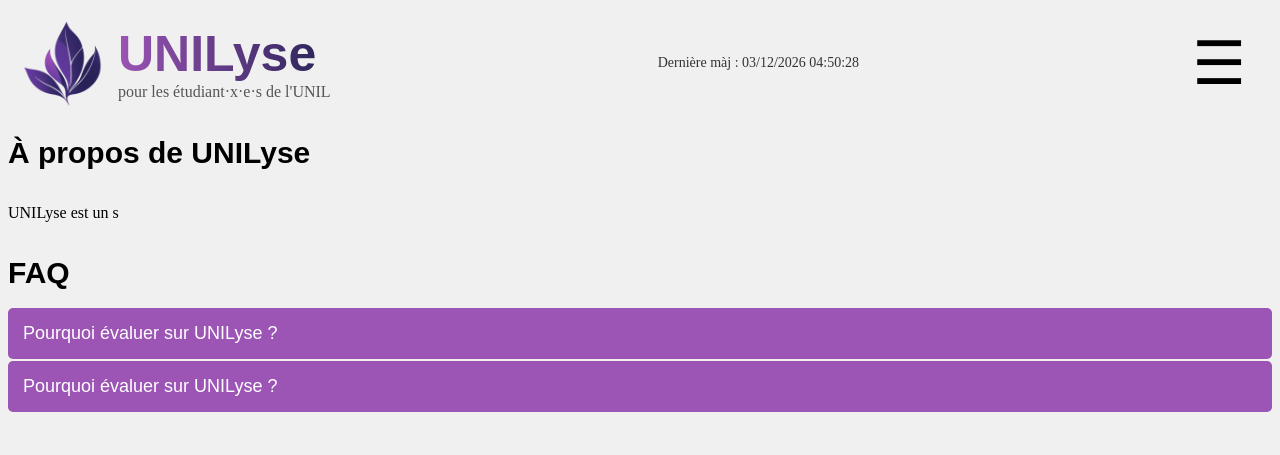
After one commit to Itus19/UNILyse, a Flask app: page /about in a window 1280 px wide. The commit adds this page. Shown: the top 455 px of the page. Run offline with Flask 3, Linux system fonts and the light colour scheme.

Commit message:
Sauvegarde des modifications dans about.html

```diff
--- a/app/app.py
+++ b/app/app.py
@@ -334,5 +334,9 @@
     except Exception as e:
         return jsonify({"error": "Erreur inconnue"}), 500
 
+@app.route('/about')
+def about():
+    return render_template('about.html')
+
 if __name__ == '__main__':
     app.run(debug=True, port=5001)  # Assurez-vous que l'application est lancée correctement
--- a/app/static/scripts.js
+++ b/app/static/scripts.js
@@ -131,4 +131,24 @@
     resetButton.addEventListener("click", () => {
         alert("Réinitialisation du formulaire");
     });
+
+    // Fonctionnalité pour l'accordéon
+    const accordions = document.querySelectorAll(".accordion-faq");
+
+    accordions.forEach(accordion => {
+        accordion.addEventListener("click", () => {
+            // Toggle la classe active pour changer l'apparence du bouton
+            accordion.classList.toggle("active");
+
+            // Gérer l'affichage du panneau associé
+            const panel = accordion.nextElementSibling;
+            if (panel.style.maxHeight) {
+                // Si le panneau est ouvert, on le ferme
+                panel.style.maxHeight = null;
+            } else {
+                // Sinon, on ajuste sa hauteur pour qu'il s'ouvre
+                panel.style.maxHeight = panel.scrollHeight + "px";
+            }
+        });
+    });
 });
--- a/app/static/style.css
+++ b/app/static/style.css
@@ -555,3 +555,42 @@
 .popup-evaluation-content button:hover {
     background-color: #2c3e50; /* Couleur au survol */
 }
+
+/* ============================
+   STYLES POUR L'ACCORDÉON
+   ============================ */
+
+.accordion-faq {
+    background-color: #9c54b5; /* Couleur de fond du bouton d'accordéon */
+    color: white; /* Couleur du texte */
+    cursor: pointer; /* Change le curseur pour indiquer que c'est cliquable */
+    padding: 15px; /* Espacement interne */
+    width: 100%; /* Largeur du bouton */
+    border: none; /* Supprime les bordures */
+    text-align: left; /* Aligne le texte à gauche */
+    outline: none; /* Supprime le contour par défaut */
+    font-size: 18px; /* Taille de la police */
+    transition: background-color 0.3s ease; /* Animation pour le changement de couleur */
+    border-radius: 5px; /* Coins arrondis */
+    margin-bottom: -10px; /* Espacement entre les boutons */
+}
+
+.accordion-faq:hover {
+    background-color: #7a3e91; /* Couleur au survol */
+}
+
+.accordion-faq.active {
+    background-color: #7a3e91; /* Couleur lorsque le bouton est actif */
+}
+
+.panel-faq {
+    padding: 0 15px; /* Espacement interne horizontal */
+    background-color: #f9f9f9; /* Couleur de fond du panneau */
+    max-height: 0; /* Hauteur initiale fermée */
+    overflow: hidden; /* Cache le contenu qui dépasse */
+    transition: max-height 0.3s ease; /* Animation pour l'ouverture/fermeture */
+    border: 1px solid #7a3e91; /* Bordure */
+    border-radius: 5px; /* Coins arrondis */
+    margin-bottom: 10px; /* Espacement entre les panneaux */
+    font-size: 16px; /* Taille de la police */
+}
--- /dev/null
+++ b/app/templates/about.html
@@ -0,0 +1,46 @@
+{% extends "base.html" %}
+{% block content %}
+<br>
+<div class="about-container">
+    <h2>À propos de UNILyse</h2>
+    <br>
+    <p>UNILyse est un s</p>
+</div>
+<br>
+<h2>FAQ</h2>
+<br>
+<button class="accordion-faq">Pourquoi évaluer sur UNILyse ?</button>
+    <div class="panel-faq">
+        <p>Au début de chaque semestre, les groupes de discussion des étudiants sont inondés de questions du type : « Le cours xxx est-il bien ? ».
+            Malheureusement, les réponses se perdent rapidement dans le flot de nouvelles questions. Fouiller l’historique des conversations ou recevoir
+            quelques avis vagues n’est pas la manière la plus efficace de s’informer.
+
+            C’est pourquoi nous avons créé UNILyse : pour centraliser les retours des étudiants et les rendre facilement accessibles.
+
+            Contrairement aux évaluations officielles demandées par les enseignants de l’UNIL, notre plateforme n’a pas pour objectif d’améliorer les cours,
+            mais plutôt d’aider les étudiants à faire des choix éclairés. Bien que ces deux démarches soient complémentaires, l’approche d’UNILyse est centrée
+            sur l’expérience et les besoins des étudiants.</p>
+    </div>
+<button class="accordion-faq">Pourquoi évaluer sur UNILyse ?</button>
+    <div class="panel-faq">
+        <p>Par ce que c'est cool</p>
+    </div>
+<script>
+    document.addEventListener("DOMContentLoaded", () => {
+        const accordions = document.querySelectorAll(".accordion-faq");
+
+        accordions.forEach(accordion => {
+            accordion.addEventListener("click", () => {
+                accordion.classList.toggle("active");
+
+                const panel = accordion.nextElementSibling;
+                if (panel.style.maxHeight) {
+                    panel.style.maxHeight = null;
+                } else {
+                    panel.style.maxHeight = panel.scrollHeight + "px";
+                }
+            });
+        });
+    });
+</script>
+{% endblock %}
--- a/app/templates/base.html
+++ b/app/templates/base.html
@@ -22,6 +22,7 @@
             <div class="menu" id="menu">
                 <a href="{{ url_for('liste') }}">Liste</a>
                 <a href="{{ url_for('evaluation') }}">Évaluer un cours</a>
+                <a href="{{ url_for('about') }}">À propos</a>
             </div>
         </nav>
     </header>
--- a/app/templates/liste.html
+++ b/app/templates/liste.html
@@ -66,5 +66,5 @@
         {% endfor %}
     </div>
 
-<script src="{{ url_for('static', filename='style.css') }}"></script>
+<link rel="stylesheet" href="{{ url_for('static', filename='style.css') }}">
 {% endblock %}
```
